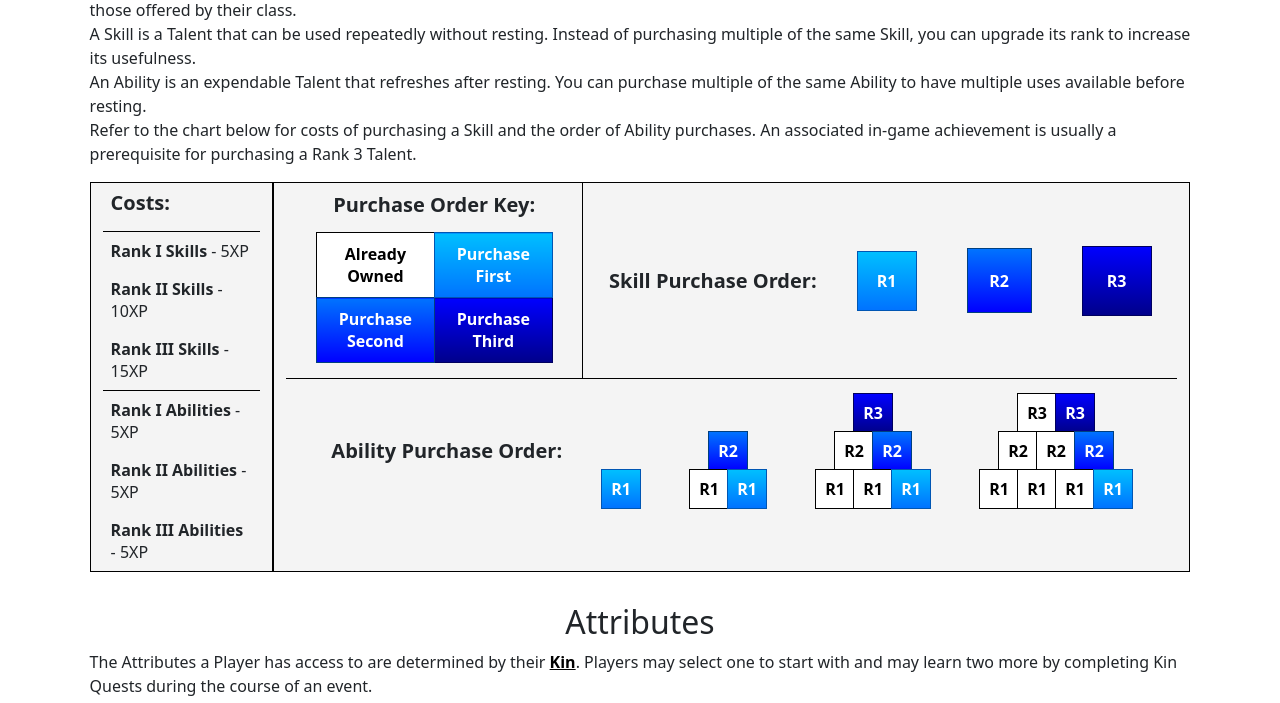
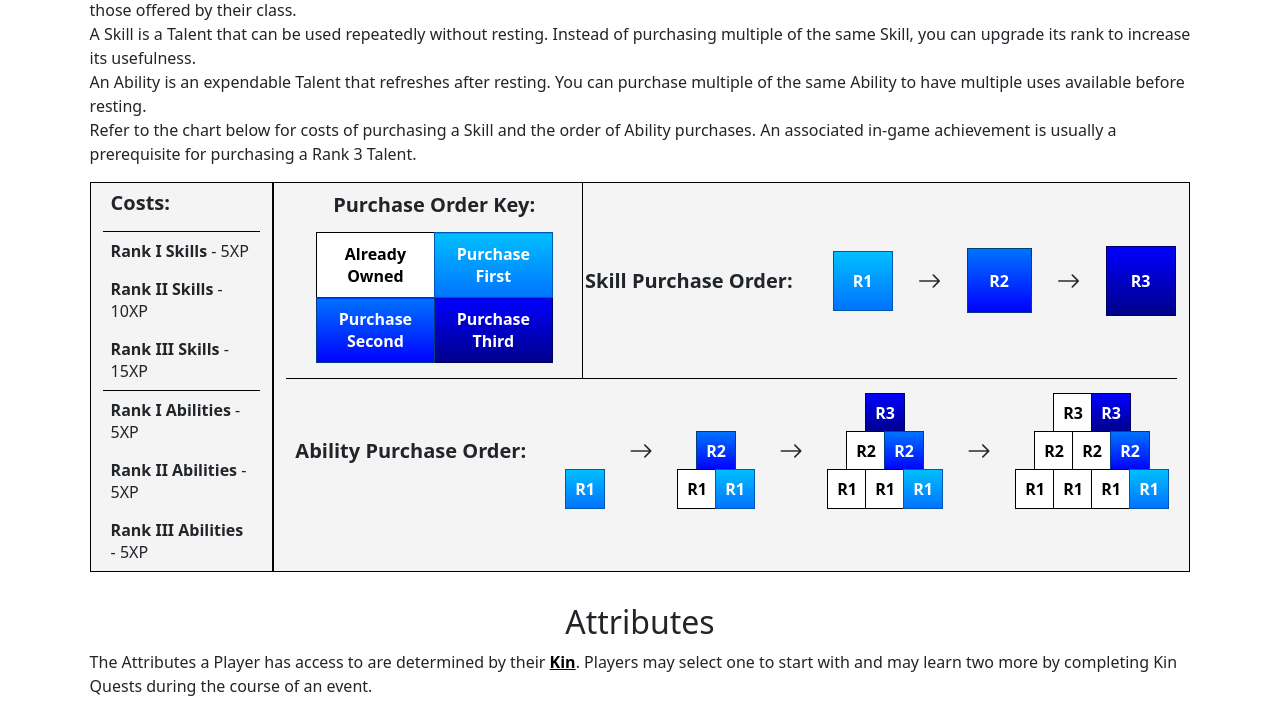
Before and after one commit to KasenFudge/ageofclaritas-webapp, a Django app: page /rulebook/talents/ in a window 1280 px wide. Shown: the part 316-1019 px from the top of the page. Run offline with Django 5.2, Linux system fonts and the light colour scheme.

Commit message:
Last bit of styling stuff for now

```diff
--- a/rulebook/templates/rulebook/class_detail.html
+++ b/rulebook/templates/rulebook/class_detail.html
@@ -17,7 +17,7 @@
       <main class="col-12 col-lg-9 py-4 px-md-4">
         {# === Core Class / Guild Heading === #}
         <h1 id="{{ guild.slug }}"
-            class="text-center class-header border-bottom pb-2 mb-4 text-dark fw-bold text-uppercase tracking-wide">
+            class="text-center class-header border-bottom pb-2 mb-4 text-dark fw-bold tracking-wide">
           {{ guild.name }}
         </h1>
         {# === Core Class Special Rules Banners === #}
--- a/rulebook/templates/rulebook/skills_and_abilities.html
+++ b/rulebook/templates/rulebook/skills_and_abilities.html
@@ -1,6 +1,6 @@
 <div class="anchor-container">
   <h2 class="text-center section-header">Skills and Abilities</h2>
-  <a class="anchor" id="skills-and-abiliites"></a>
+  <a class="anchor" id="skills-and-abilites"></a>
 </div>
 <p>
   A Player's <a href="{% url 'rulebook:classes' %}">Class</a> determines the
@@ -72,11 +72,11 @@
           <h5 class="skill-order-label">Skill Purchase Order:</h5>
           <div class="skill-block purchase-first">R1</div>
           <div class="arrow">
-            <i class="fas fa-arrow-right"></i>
+            <i class="bi bi-arrow-right fs-4"></i>
           </div>
           <div class="skill-block purchase-second">R2</div>
           <div class="arrow">
-            <i class="fas fa-arrow-right"></i>
+            <i class="bi bi-arrow-right fs-4"></i>
           </div>
           <div class="skill-block purchase-third">R3</div>
         </div>
@@ -97,7 +97,7 @@
               </div>
             </div>
             <div class="arrow">
-              <i class="fas fa-arrow-right"></i>
+              <i class="bi bi-arrow-right fs-4"></i>
             </div>
             <div class="pyramid">
               <div class="ability-row">
@@ -112,7 +112,7 @@
               </div>
             </div>
             <div class="arrow">
-              <i class="fas fa-arrow-right"></i>
+              <i class="bi bi-arrow-right fs-4"></i>
             </div>
             <div class="pyramid">
               <div class="ability-row">
@@ -129,7 +129,7 @@
               </div>
             </div>
             <div class="arrow">
-              <i class="fas fa-arrow-right"></i>
+              <i class="bi bi-arrow-right fs-4"></i>
             </div>
             <div class="pyramid">
               <div class="ability-row">
```
